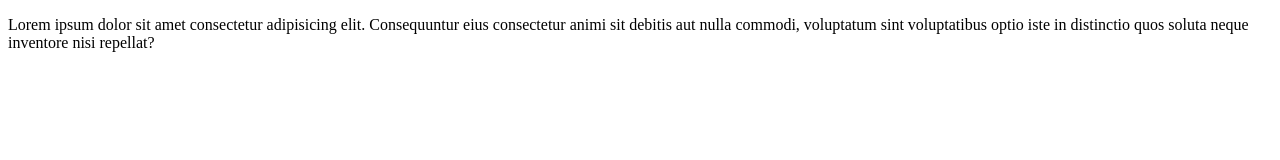
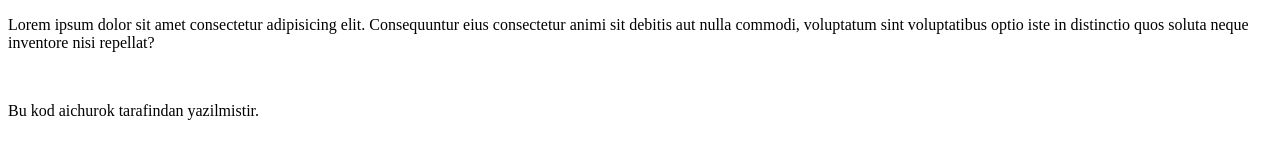
Before and after one commit to aynazay/RECAP-TR, a plain HTML site: page index.html in a window 1280 px wide. Drawn offline with Linux system fonts and the light colour scheme.

Commit message:
second commit

```diff
--- a/index.html
+++ b/index.html
@@ -8,5 +8,7 @@
 </head>
 <body>
     <p>Lorem ipsum dolor sit amet consectetur adipisicing elit. Consequuntur eius consectetur animi sit debitis aut nulla commodi, voluptatum sint voluptatibus optio iste in distinctio quos soluta neque inventore nisi repellat?</p>
+    <br>
+    <p> Bu kod aichurok tarafindan yazilmistir.</p>
 </body>
 </html>
```
